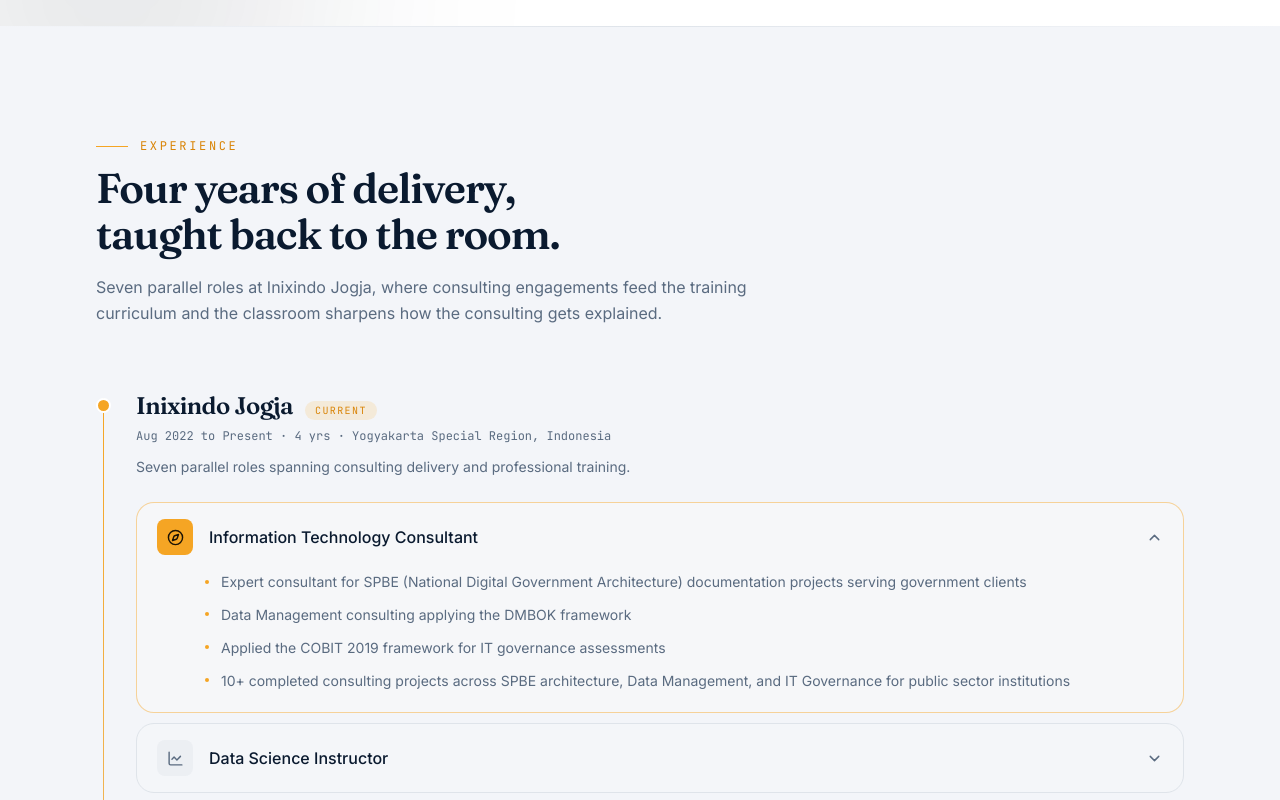
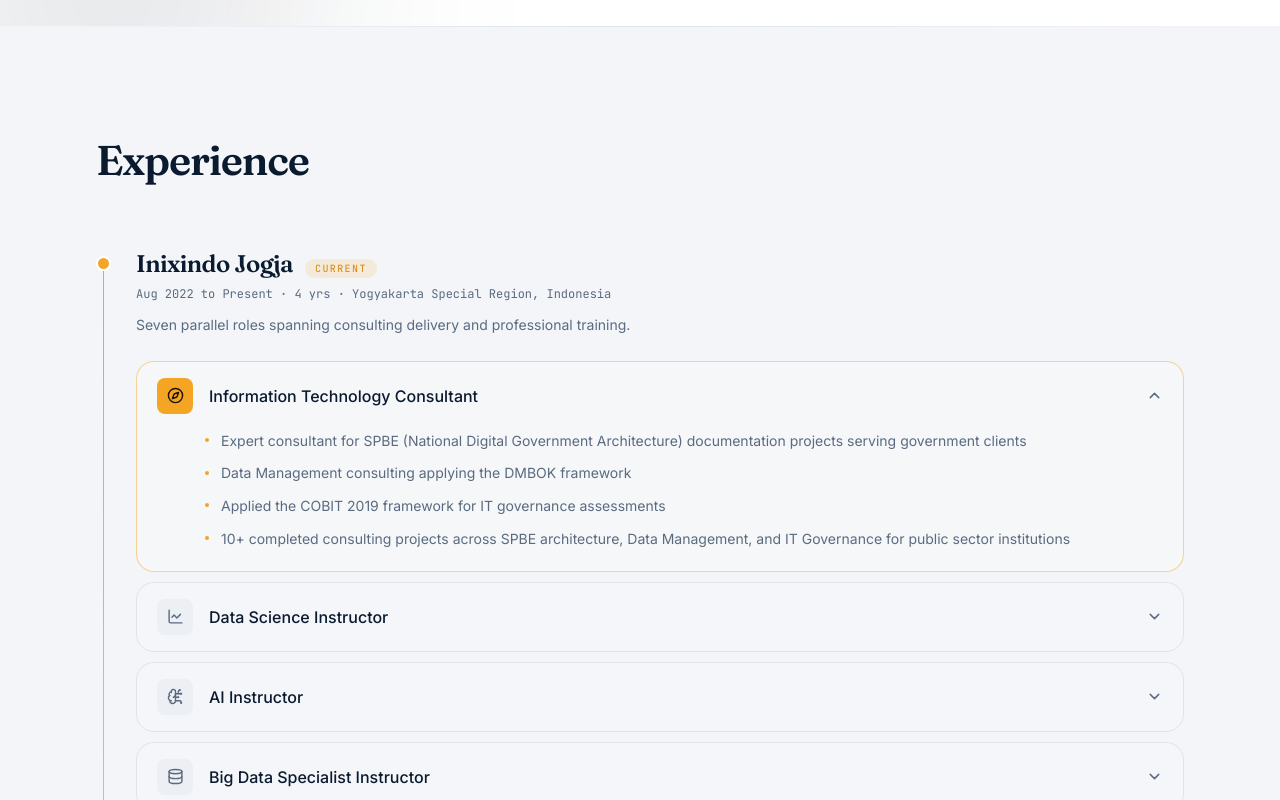
Before and after one commit to izzanfr/portofolio-izzan-web, a Next.js app: page / in a window 1280 px wide. Shown: the part 1120-1920 px from the top of the page. Built offline with nearby package versions, Linux system fonts and the light colour scheme.

Commit message:
Update V1.2

```diff
--- a/components/sections/Certifications.tsx
+++ b/components/sections/Certifications.tsx
@@ -6,7 +6,7 @@
 
 export function Certifications() {
   return (
-    <Section id="credentials" eyebrow="Credentials" title="Certifications." tone="tint">
+    <Section id="credentials" title="Certifications" tone="tint">
       <CertificateCards certificates={credentials.certifications} />
     </Section>
   );
--- a/components/sections/Contact.tsx
+++ b/components/sections/Contact.tsx
@@ -31,9 +31,8 @@
   return (
     <Section
       id="contact"
-      eyebrow="Contact"
-      title="Got a data challenge worth talking through?"
-      lead="Consulting engagements, training programs, or a conversation about switching into data science are all welcome."
+      title="Contact"
+      lead="Got a data challenge worth talking through? Consulting engagements, training programs, or a conversation about switching into data science are all welcome."
       tone="base"
     >
       <div className="grid gap-12 lg:grid-cols-[1fr_1.1fr] lg:gap-16">
--- a/components/sections/Experience.tsx
+++ b/components/sections/Experience.tsx
@@ -94,13 +94,7 @@
   const scaleY = useTransform(progress, (v) => Math.max(v, 0.02));
 
   return (
-    <Section
-      id="experience"
-      eyebrow="Experience"
-      title="Four years of delivery, taught back to the room."
-      lead="Seven parallel roles at Inixindo Jogja, where consulting engagements feed the training curriculum and the classroom sharpens how the consulting gets explained."
-      tone="tint"
-    >
+    <Section id="experience" title="Experience" tone="tint">
       <div ref={trackRef} className="relative">
         {/* Scroll-linked timeline spine */}
         <div className="absolute left-[7px] top-2 hidden h-[calc(100%-1rem)] w-px bg-border md:block">
--- a/components/sections/Projects.tsx
+++ b/components/sections/Projects.tsx
@@ -9,13 +9,7 @@
   const projects = getProjectMeta();
 
   return (
-    <Section
-      id="projects"
-      eyebrow="Projects"
-      title="Consulting engagements, documented."
-      lead="Nine engagements across provincial and regency governments, national agencies, and state enterprises, covering SPBE architecture, data management, information security, and AI strategy."
-      tone="base"
-    >
+    <Section id="projects" title="Projects" tone="base">
       <Reveal>
         <ProjectCarousel projects={projects} />
       </Reveal>
```
